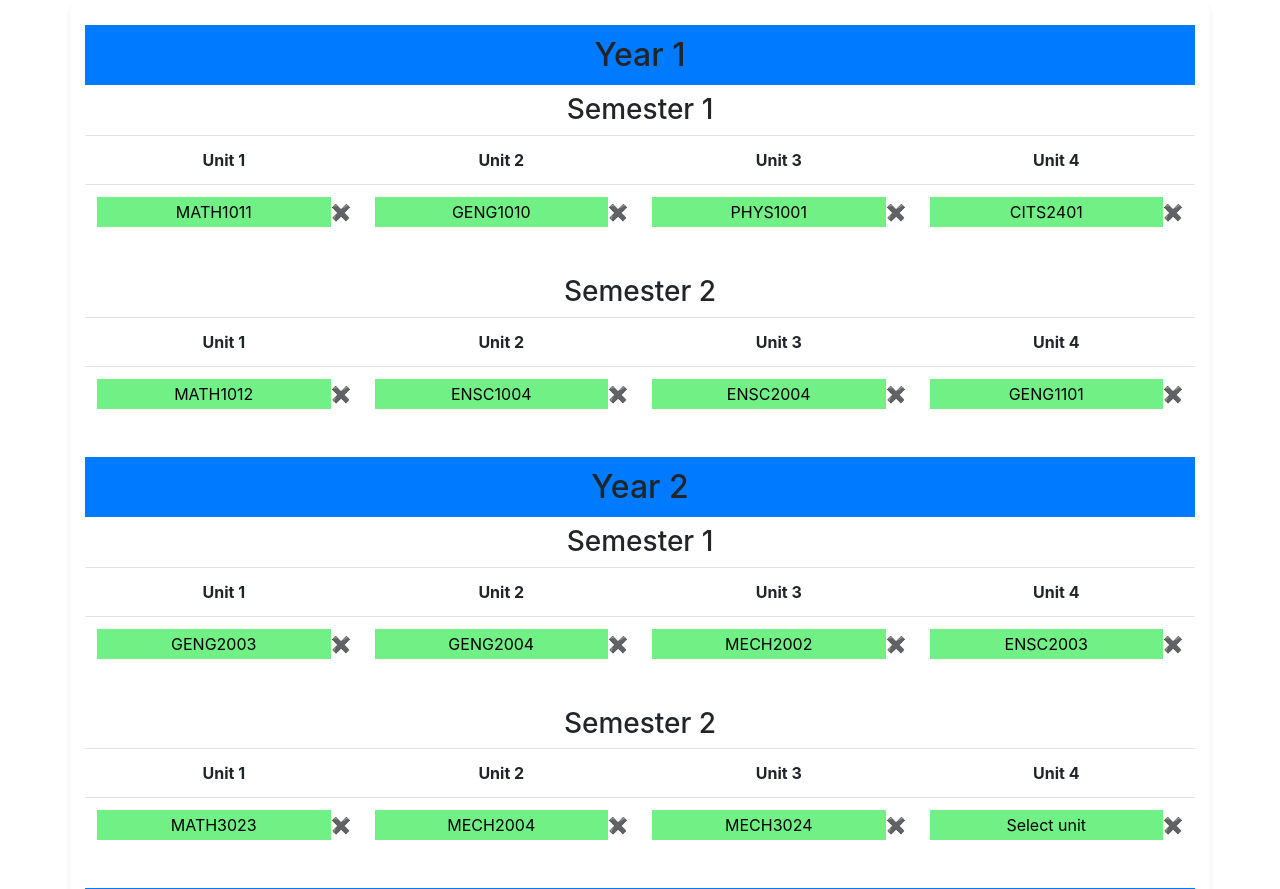
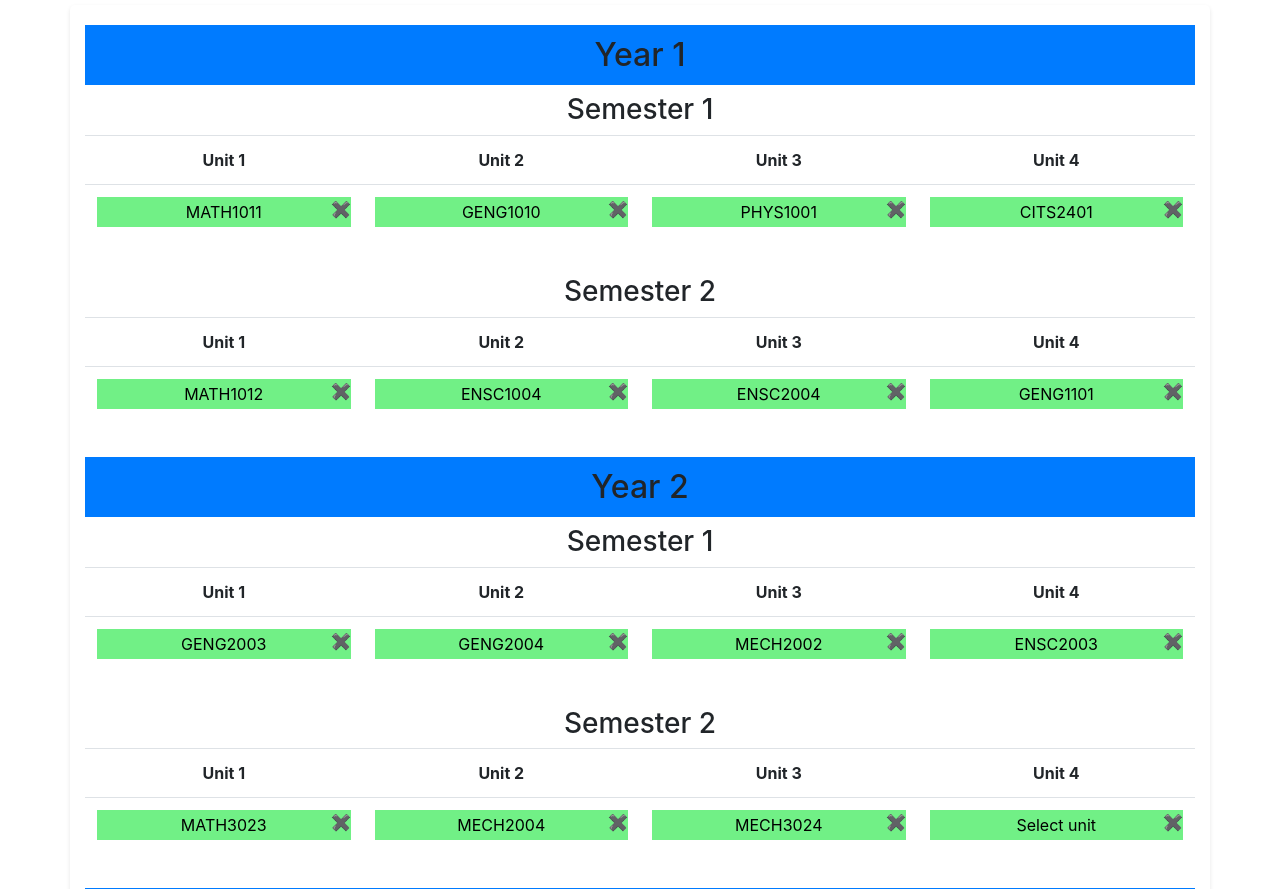
Before and after one commit to Hunkhill1/CITS3200_team_14, a Flask app: page /planner in a window 1280 px wide. Shown: the part 140-1029 px from the top of the page. Run offline with Flask 3, Linux system fonts and the light colour scheme; data comes from the database, SQL or seed files in the repository; some libraries are stand-ins or nearby versions.

Commit message:
CSS for the cross for incomplete unit

```diff
--- a/app/static/style.css
+++ b/app/static/style.css
@@ -91,3 +91,14 @@ select {
   box-sizing: border-box;
   text-align: center;
 }
+
+.select-wrapper {
+  position: relative;
+}
+
+.close-icon {
+  position: absolute;
+  top: 0;
+  right: 0;
+  cursor: pointer;
+}
```
